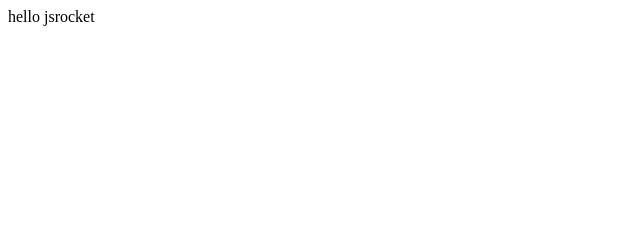
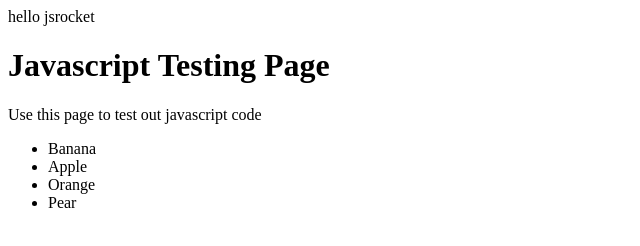
Before and after one commit to H-Spectre/jsrocket, a plain HTML site: page index.html in a window 1280 px wide. Shown: the whole page, without its empty margins (0-640 px from the left). Drawn offline with Linux system fonts and the light colour scheme.

Commit message:
Update index.html

```diff
--- a/index.html
+++ b/index.html
@@ -1,5 +1,31 @@
 hello jsrocket
+<!DOCTYPE html>
+<html>
+<head>
+	<title></title>
+</head>
+
+<h1>Javascript Testing Page</h1>
+
+<body>
+<p>Use this page to test out javascript code</p>
+
+<p id="demo"></p>
 
 <script type="text/javascript">
-	console.log('hello there!');
+	var fruits, test, fLen, i;
+	fruits=["Banana","Apple","Orange","Pear"];
+	fLen=fruits.length;
+
+	text="<ul>";
+	for (i=0; i < fLen; i++) {
+		text += "<li>" + fruits[i] + "</li>"
+	}
+	text+="</ul>"
+
+document.getElementById("demo").innerHTML = text ;
+
 </script>
+
+</body>
+</html>
```
